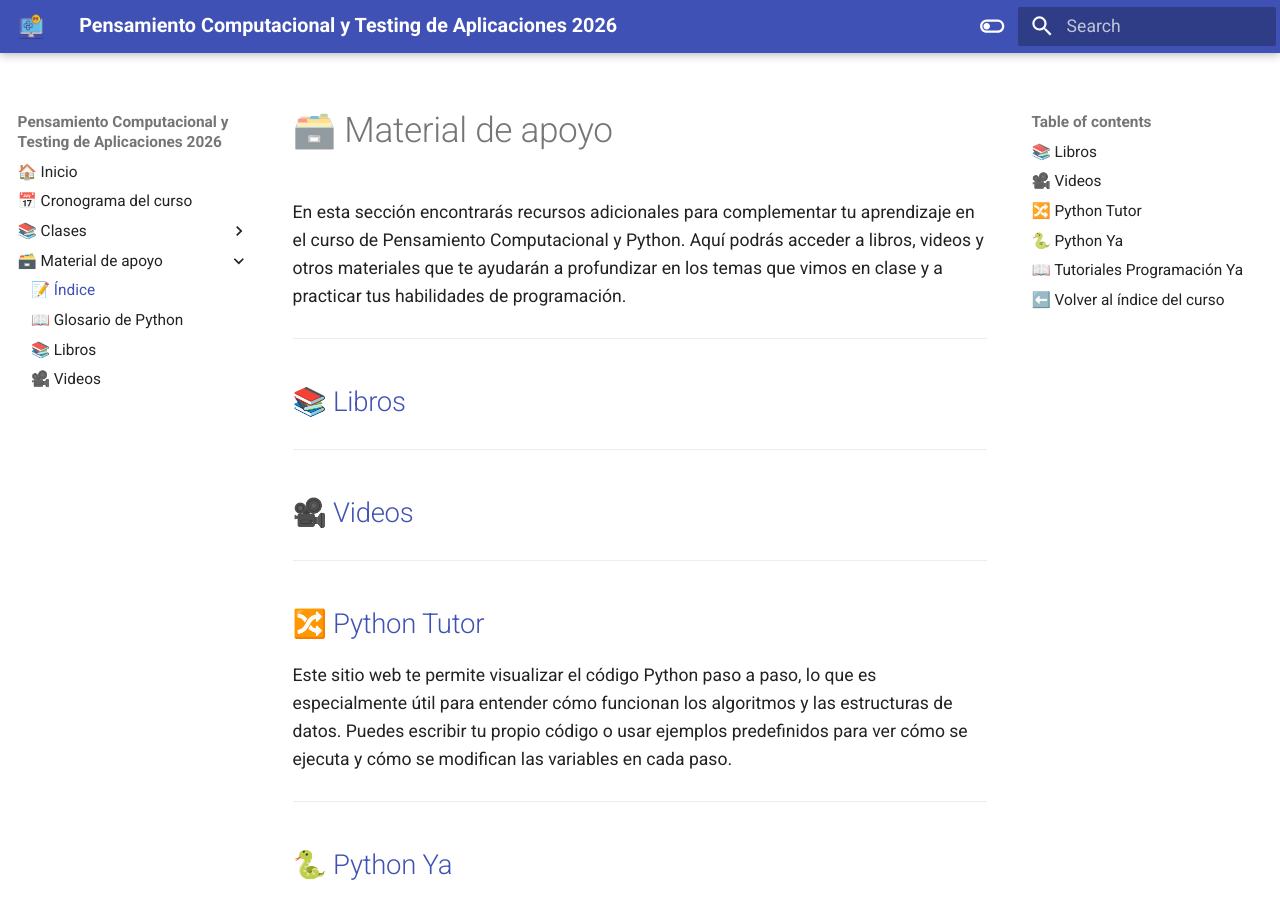
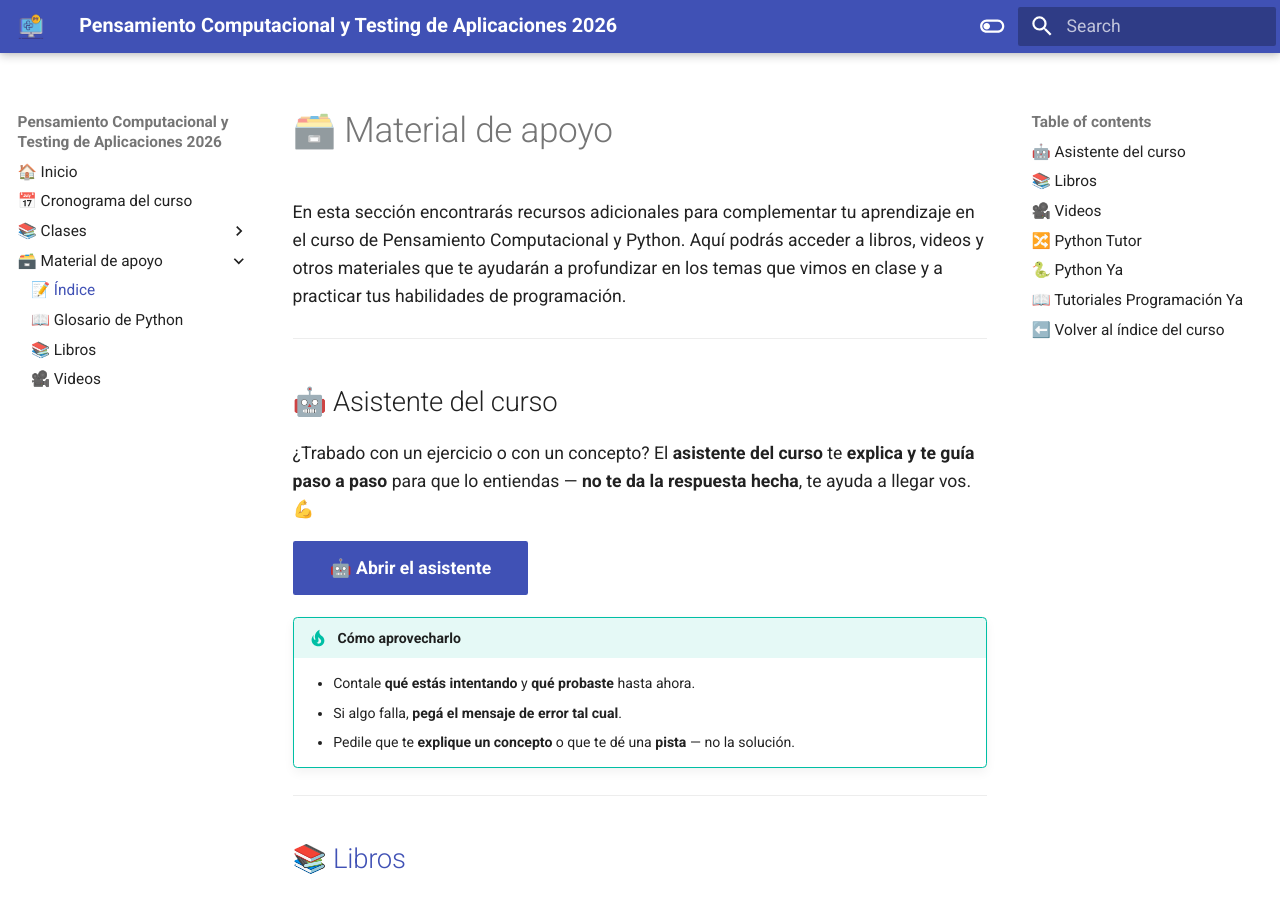
Before and after one commit to MaxiNunez24/pensamiento-computacional-testing-2026, an MkDocs documentation site: the page built from docs/material_apoyo/material_apoyo.md, in a window 1280 px wide and 900 px high. Built offline with MkDocs 1.6.1 and Material for MkDocs 9.7.7, drawn with Linux system fonts in a browser that asks for light colours.

Commit message:
Material de apoyo: botón al Asistente del curso (Claude) + prompt del asistente
- Botón .md-button en la página de Material de apoyo, con placeholder
  PEGAR_LINK_ACA para que el profe pegue el link de su conversación compartida
  de Claude, + tip de uso para los alumnos.
- material-privado/prompt-asistente-alumnos.md (teacher-only, no se publica): el
  prompt del asistente — tutor del curso que explica y guía con pistas graduales
  SIN dar la respuesta/código del ejercicio; tono rioplatense, límites e
  integridad académica.

Co-Authored-By: Claude Opus 4.8 <noreply@anthropic.com>

```diff
--- a/docs/material_apoyo/material_apoyo.md
+++ b/docs/material_apoyo/material_apoyo.md
@@ -1,5 +1,21 @@
 # 🗃️ Material de apoyo
 En esta sección encontrarás recursos adicionales para complementar tu aprendizaje en el curso de Pensamiento Computacional y Python. Aquí podrás acceder a libros, videos y otros materiales que te ayudarán a profundizar en los temas que vimos en clase y a practicar tus habilidades de programación.
+
+---
+
+## 🤖 Asistente del curso
+
+¿Trabado con un ejercicio o con un concepto? El **asistente del curso** te **explica y te guía paso a paso** para que lo entiendas — **no te da la respuesta hecha**, te ayuda a llegar vos. 💪
+
+[🤖 Abrir el asistente](PEGAR_LINK_ACA){ .md-button .md-button--primary target=_blank rel=noopener }
+
+!!! tip "Cómo aprovecharlo"
+    - Contale **qué estás intentando** y **qué probaste** hasta ahora.
+    - Si algo falla, **pegá el mensaje de error tal cual**.
+    - Pedile que te **explique un concepto** o que te dé una **pista** — no la solución.
+
+<!-- PROFE: reemplazá PEGAR_LINK_ACA (en el botón de arriba) por el link de tu conversación
+     compartida de Claude, ya configurada con el prompt del asistente. -->
 
 ---
 
```
Also changed, not shown: material-privado/prompt-asistente-alumnos.md (added, +61 -0 lines).
